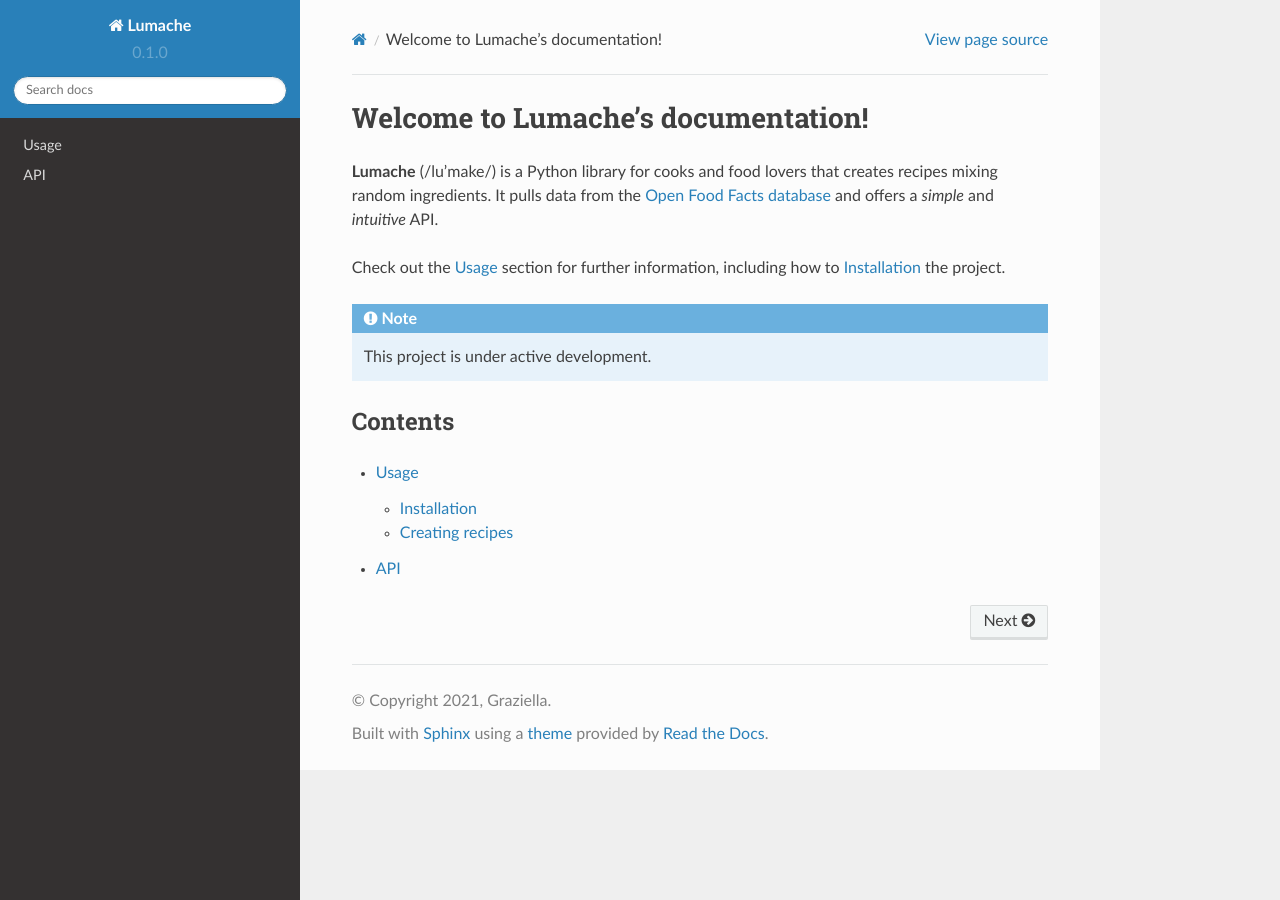
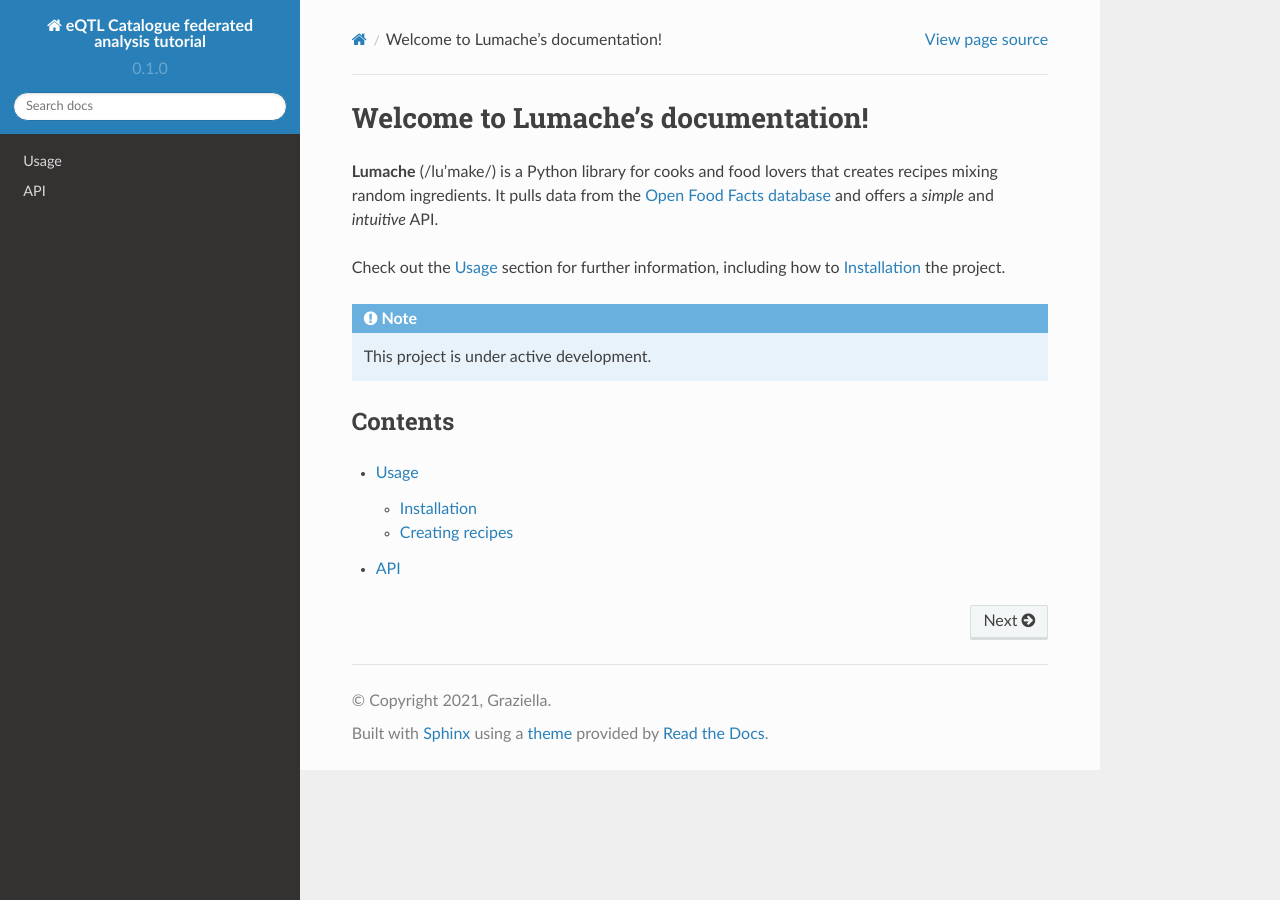
Before and after one commit to eQTL-Catalogue/federated-analysis, a Sphinx documentation site: the page built from docs/source/index.rst, in a window 1280 px wide. Built offline with Sphinx 7.4.7 and the Read the Docs theme 2.0.0, drawn with Linux system fonts in a browser that asks for light colours.

Commit message:
Update conf.py

```diff
--- a/docs/source/conf.py
+++ b/docs/source/conf.py
@@ -2,7 +2,7 @@
 
 # -- Project information
 
-project = 'Lumache'
+project = 'eQTL Catalogue federated analysis tutorial'
 copyright = '2021, Graziella'
 author = 'Graziella'
 
```
